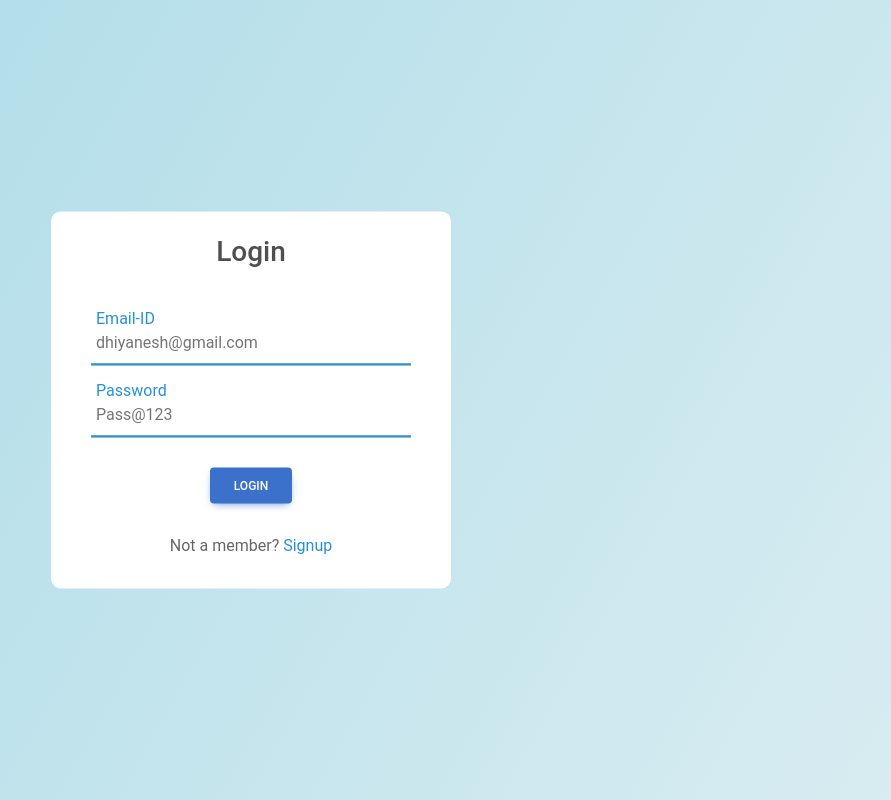
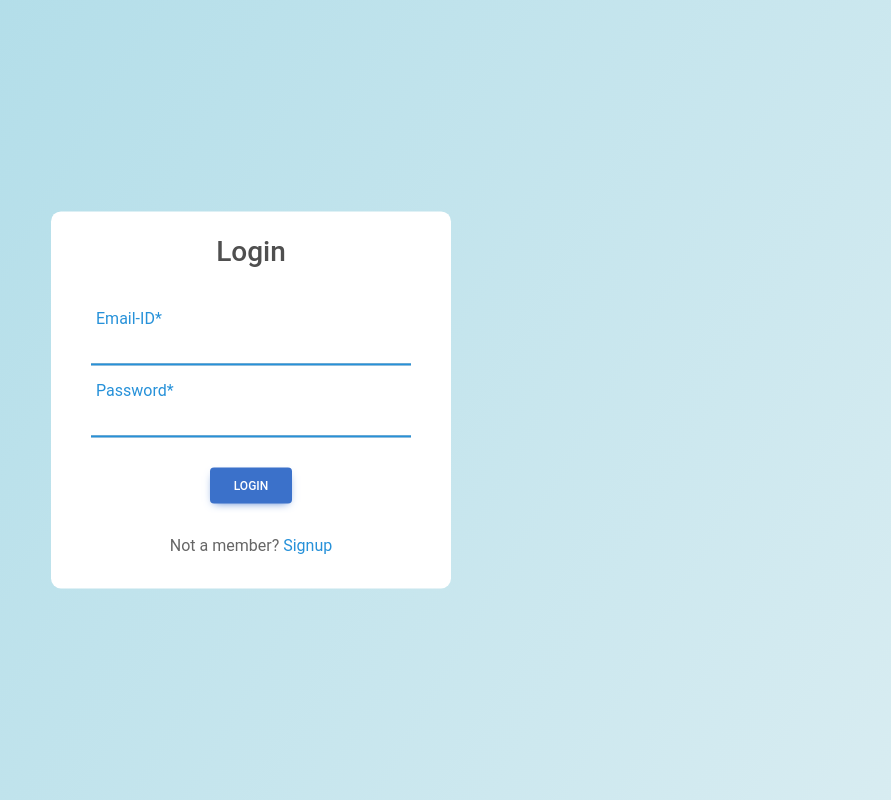
Before and after one commit to DHIYAN51/Node.js-Training-Frontend-Task, a React (Create React App) app: page / in a window 1280 px wide. Shown: the top 800 px of the page, without its empty margins (389-1280 px from the left). Built offline with nearby package versions, Linux system fonts and the light colour scheme.

Commit message:
login updates

```diff
--- a/src/Components/Login/Login.js
+++ b/src/Components/Login/Login.js
@@ -46,22 +46,22 @@ const Login = () => {
           <div className="txt_field">
             <input
               type="text"
-              placeholder="dhiyanesh@gmail.com"
+              // placeholder="dhiyanesh@gmail.com"
               value={email}
               onChange={(e) => setEmail(e.target.value)}
             />
             <span></span>
-            <label>Email-ID</label>
+            <label>Email-ID*</label>
           </div>
           <div className="txt_field">
             <input
               type="password"
-              placeholder="Pass@123"
+              // placeholder="Pass@123"
               value={password}
               onChange={(e) => setPassword(e.target.value)}
             />
             <span></span>
-            <label>Password</label>
+            <label>Password*</label>
           </div>
           {/* <div class="pass">Forgot Password?</div> */}
           <div className="text-center">
```
